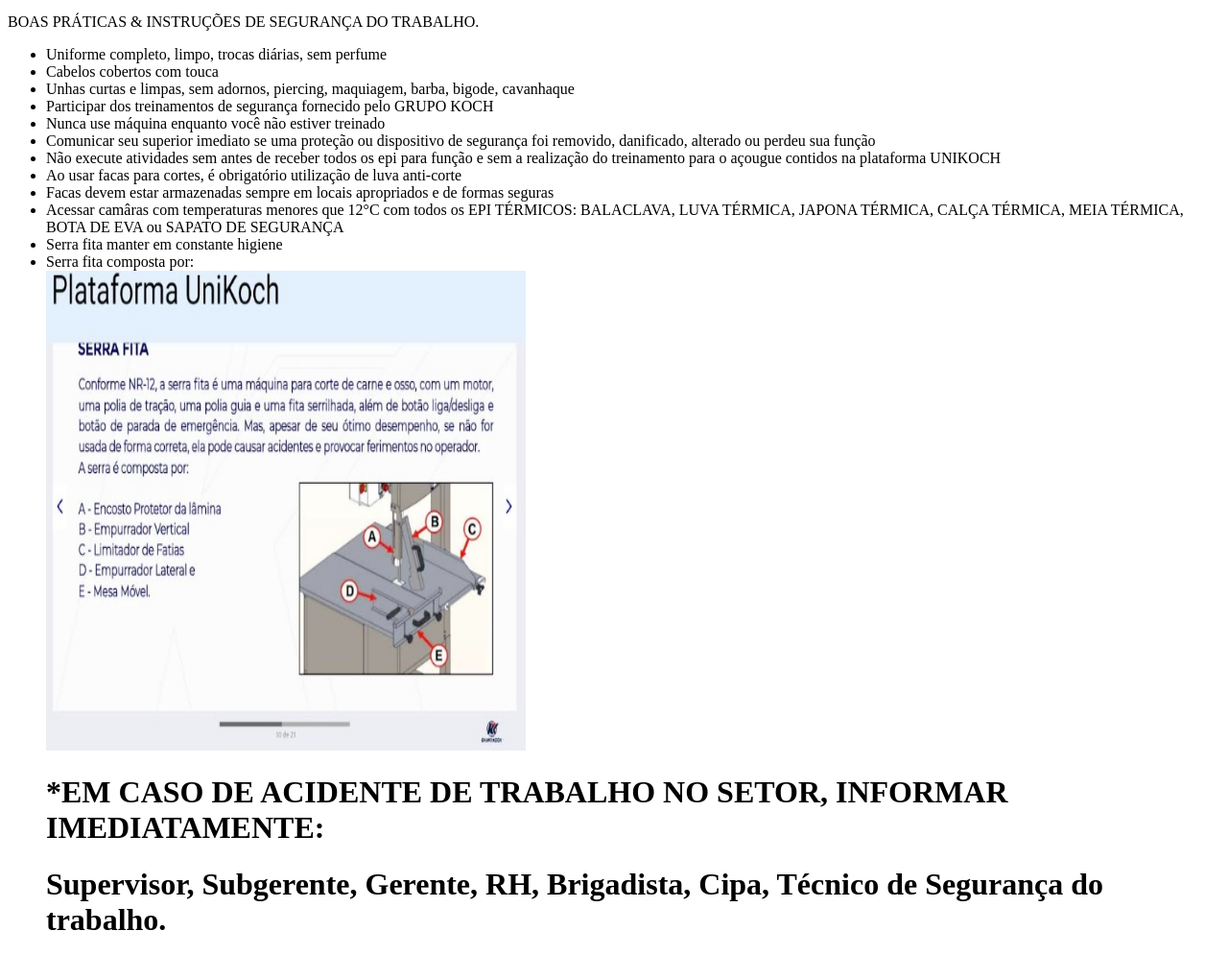
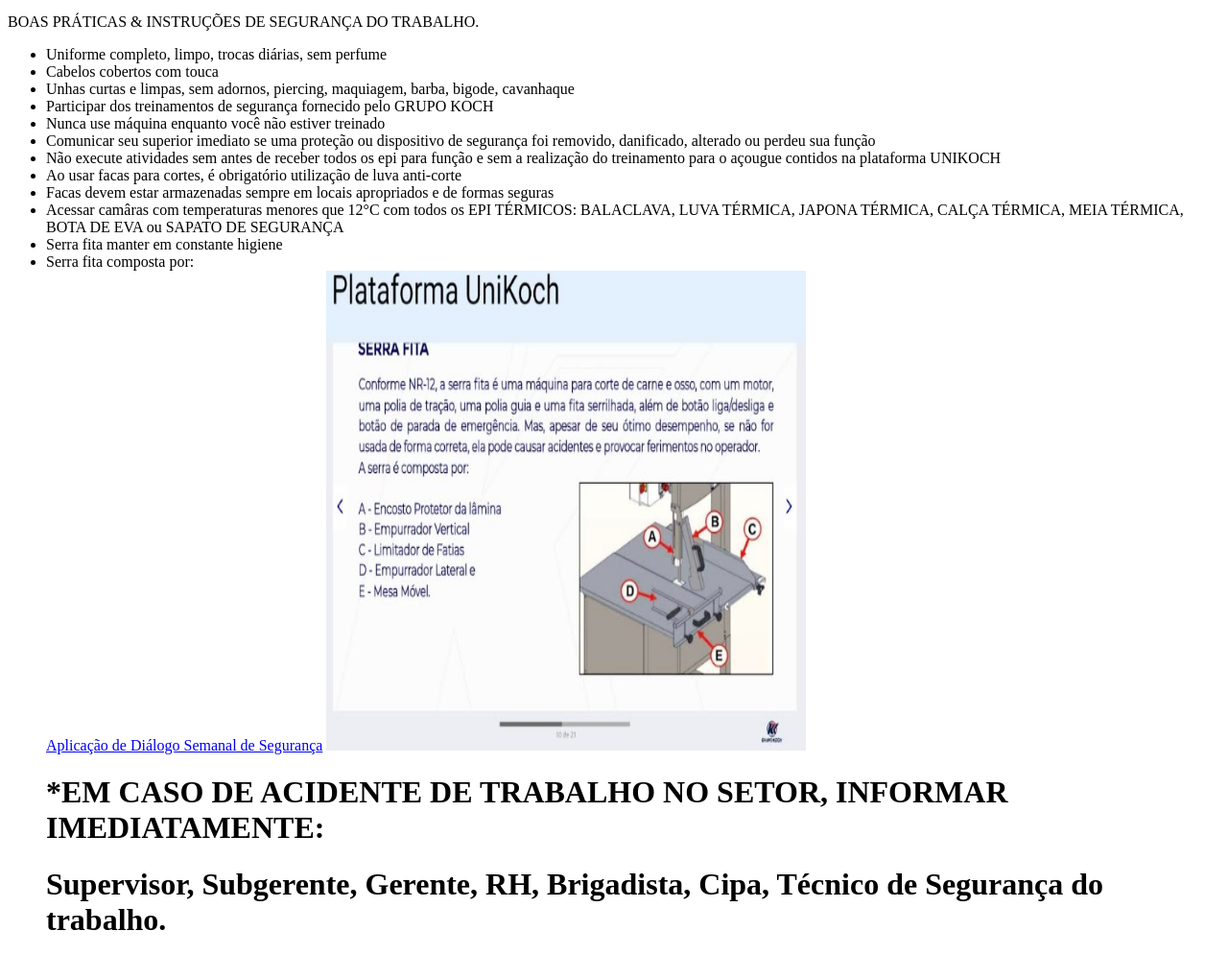
Before and after one commit to sesmtsantacatarinabr/nr12acougue, a plain HTML site: page index.html in a window 1280 px wide. Shown: the part 100-1095 px from the top of the page at 96% size. Drawn offline with Linux system fonts and the light colour scheme.

Commit message:
Update index.html

```diff
--- a/index.html
+++ b/index.html
@@ -22,6 +22,7 @@
             <li> Acessar camâras com temperaturas menores que 12°C com todos os EPI TÉRMICOS: BALACLAVA, LUVA TÉRMICA, JAPONA TÉRMICA, CALÇA TÉRMICA, MEIA TÉRMICA, BOTA DE EVA ou SAPATO DE SEGURANÇA  </li>
             <li> Serra fita manter em constante higiene</li>
             <li> Serra fita composta por:</li>
+            <a href="https://autenticven.github.io/dss/">Aplicação de Diálogo Semanal de Segurança</a>
             <img src="6 - AÇOUGUE.jpg" alt="6 - AÇOUGUE" width="500" height="500">
 
             <h1> *EM CASO DE ACIDENTE DE TRABALHO NO SETOR, INFORMAR IMEDIATAMENTE: </h1>
```
